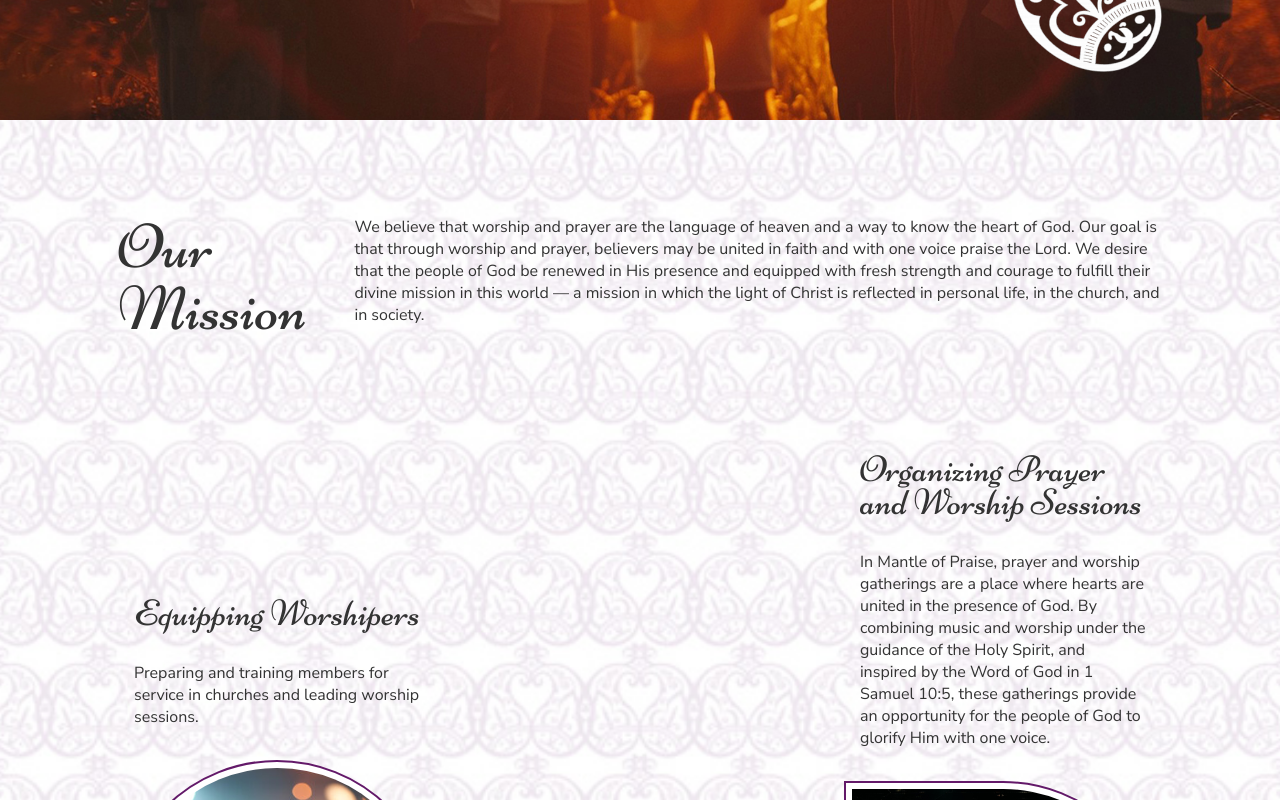
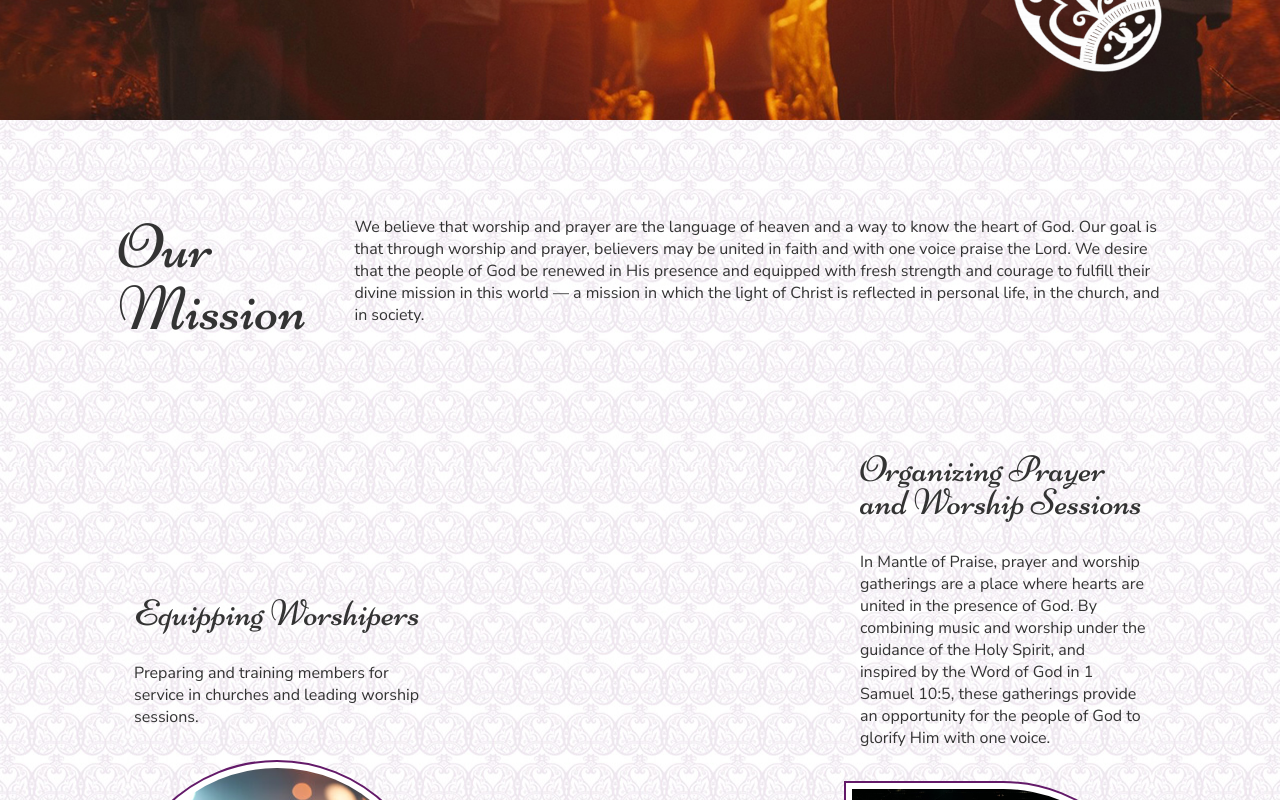
Before and after one commit to Melor-IT/mantleofpraise, a React (Create React App) app: page / in a window 1280 px wide. Shown: the part 600-1400 px from the top of the page. Built offline with nearby package versions, Linux system fonts and the light colour scheme.

Commit message:
backgrand edit

```diff
--- a/src/pages/AboutUsPage.js
+++ b/src/pages/AboutUsPage.js
@@ -7,7 +7,7 @@ export default function AboutUs() {
   return (
     <div className="page juin-us">
       <section>
-        <BackgroundImage url="/images/join-us-banner.png" className='aboutus'/>
+        <BackgroundImage url="/images/join-us-banner.png" className="aboutus" />
 
         <div className="page-content ">
           <h1>{formatMessage({ id: 'aboutUs', defaultMessage: 'About Us' })}</h1>
@@ -70,13 +70,13 @@ export default function AboutUs() {
           </div>
           <div className="team">
             <div className="team-member">
-              <img src="/images/hamid.jpg" alt="Hamid Ghanbari" />
-              <strong>Hamid Ghanbari</strong>
+              <img src="/images/sima.jpg" alt="Sima Sasanfar" />
+              <strong>Sima Sasanfar</strong>
             </div>
 
             <div className="team-member">
-              <img src="/images/sima.jpg" alt="Sima Sasanfar" />
-              <strong>Sima Sasanfar</strong>
+              <img src="/images/hamid.jpg" alt="Hamid Ghanbari" />
+              <strong>Hamid Ghanbari</strong>
             </div>
 
             <div className="team-member">
--- a/src/pages/HomePage.js
+++ b/src/pages/HomePage.js
@@ -29,7 +29,7 @@ export default function HomePage({ locale, setLocale }) {
       </section>
 
       <section className="secondary">
-        <BackgroundImage url="/images/back2.jpg" />
+        <BackgroundImage url="/images/back2.jpg" className='mission'/>
         <div className="page-content">
           <header>
             <h2>
--- a/src/style/main.scss
+++ b/src/style/main.scss
@@ -332,6 +332,14 @@ footer {
       background-size: cover;
       position: absolute;
       z-index: 1;
+    }
+
+    .background.aboutus {
+      filter: brightness(60%);
+    }
+
+    .background.mission {
+      background-size: unset;
     }
 
     > .page-content {
@@ -760,7 +768,8 @@ section {
 
         .circle {
           margin: 0;
-          padding: 5rem;
+          padding: 6rem;
+          aspect-ratio: 0/1;
         }
       }
     }
```
